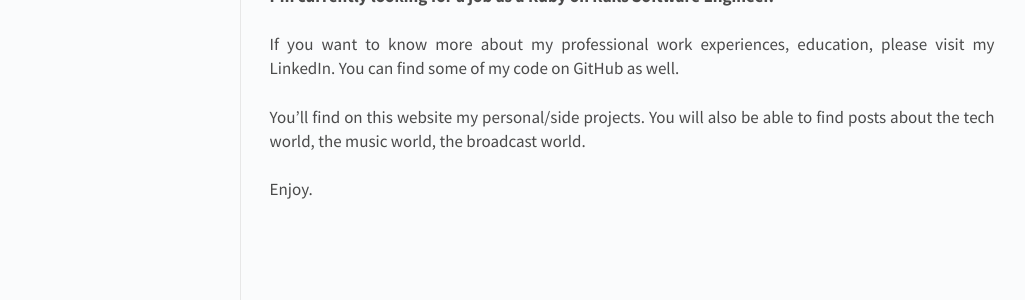
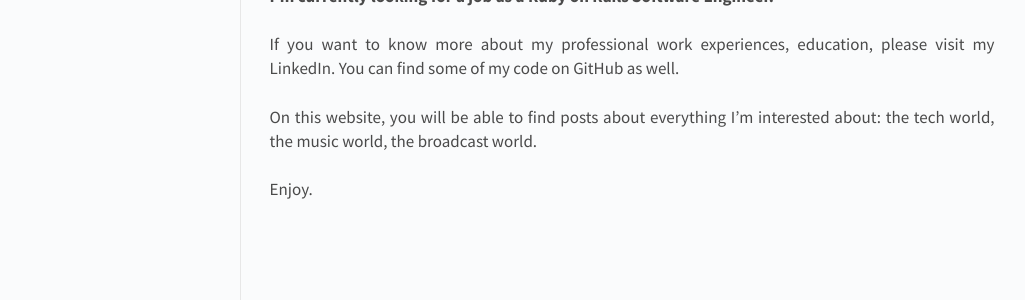
Before and after one commit to mkpascal/mkpascal.github.io, a Jekyll site: the page built from about.md, in a window 1280 px wide. Shown: the part 418-718 px from the top of the page, without its empty margins (118-1143 px from the left). Built offline with Jekyll 4.4.1, drawn with Linux system fonts in a browser that asks for light colours; nearby versions of some CDN libraries.

Commit message:
Update about.md

```diff
--- a/about.md
+++ b/about.md
@@ -11,6 +11,6 @@ Hi. My name is Pascal. I’m 33 and I live in San Francisco. I was born and rais
 
 If you want to know more about my professional work experiences, education, please visit my LinkedIn. You can find some of my code on GitHub as well.
 
-You'll find on this website my personal/side projects. You will also be able to find posts about the tech world, the music world, the broadcast world.
+On this website, you will be able to find posts about everything I'm interested about: the tech world, the music world, the broadcast world.
 
 Enjoy.
```
